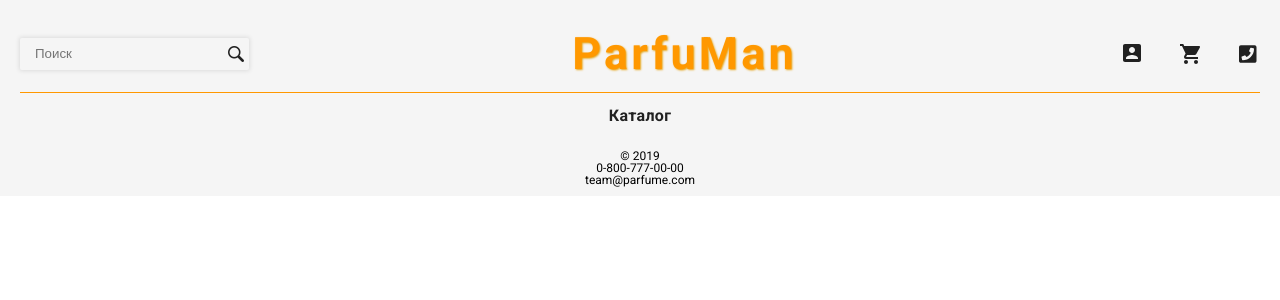
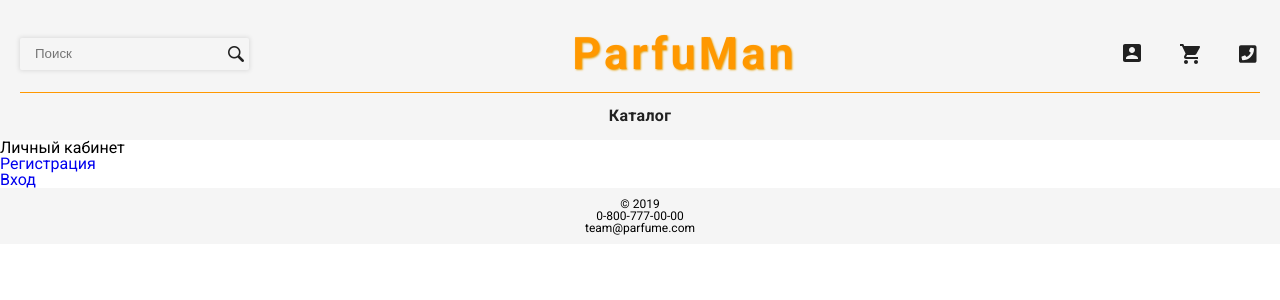
Before and after one commit to ekrechetov/final-project-e-shop, a React (Create React App) app in the folder client/: page /account in a window 1280 px wide. Shown: the top 300 px of the page. Built offline with nearby package versions, Linux system fonts and the light colour scheme; no server answers; what redux-form-input-masks would draw is missing.

Commit message:
Fix-auth (#76)
* Added product Model to DB, edited cart component

* Deleted old folder cart

* Delete old file

* Fixed auth

```diff
--- a/client/src/App.js
+++ b/client/src/App.js
@@ -5,17 +5,17 @@ import jwt_decode from 'jwt-decode';
 import Box from '@material-ui/core/Box';
 import { makeStyles, Switch } from '@material-ui/core';
 import {setCurrentUser, logoutUser} from './actions/authentication';
-import Navbar from './components/Navbar';
+import Account from './components/Account';
 import Login from './components/Login';
-import Home from './components/Home';
+import Register from './components/Register';
+// import Home from './components/Home';
 import Slider from "./components/Slider/Slider";
-import Register from './components/Register';
 import MainPage from "./components/MainPage/MainPage";
 import Header from "./components/Header/Header";
 import Footer from "./components/Footer/Footer";
 import Cart from './pages/Cart/Cart';
 import ProductDetails from './pages/ProductDetails'
-import SignInUp from './components/SignInUp/SignInUp';
+// import SignInUp from './components/SignInUp/SignInUp';
 import setAuthToken from './setAuthToken';
 import store from './store';
 // import img from './0r7qN8U.png';
@@ -52,7 +52,10 @@ class App extends Component {
                         <Header/>
                         <Route exact path="/cart" component={Cart}/>
                         <Route exact path="/" component={MainPage}/>
-                        <Route exact path="/sign-up" component={SignInUp}/>
+                        {/* <Route exact path="/sign-up" component={SignInUp}/> */}
+                        <Route exact path="/account" component={Account}/>
+                        <Route exact path="/login" component={Login}/>
+                        <Route exact path="/register" component={Register}/>
                         <Route exact path='/categories' component={Products} />
                         <Route exact path='/categories/:alias' component={Products} />
                         <Route exact path="/product/:id" component={ProductDetails}/>
--- a/client/src/actions/authentication.js
+++ b/client/src/actions/authentication.js
@@ -41,5 +41,6 @@ export const logoutUser = history => (dispatch) => {
   localStorage.removeItem('jwtToken');
   setAuthToken(false);
   dispatch(setCurrentUser({}));
-  history.push('/login');
+  // history.push('/login');
+  history.push('/');
 };
--- /dev/null
+++ b/client/src/components/Account.js
@@ -0,0 +1,58 @@
+import React, { Component } from 'react';
+import { Link, withRouter } from 'react-router-dom';
+import PropTypes from 'prop-types';
+import { connect } from 'react-redux';
+import { logoutUser } from '../actions/authentication';
+
+class Account extends Component {
+  onLogout(e) {
+    e.preventDefault();
+    this.props.logoutUser(this.props.history);
+  }
+
+  render() {
+    const { isAuthenticated, user } = this.props.auth;
+    const authLinks = (
+      <div>
+        <h3>Личный кабинет</h3>
+        <img src={user.avatar} alt={user.name} title={user.name} />
+        <h4>{user.name}</h4>
+        <Link to="/profile">Мой профиль</Link>
+        <br/>
+        <Link to="/profile/orders">Мои заказы</Link>
+        <br/>
+        <a href="true" onClick={this.onLogout.bind(this)}>
+            Выйти
+        </a>
+      </div>
+    );
+    const guestLinks = (
+      <ul>
+        <li>
+          Личный кабинет
+        </li>
+        <li>
+          <Link to="/register">Регистрация</Link>
+        </li>
+        <li>
+          <Link to="/login">Вход</Link>
+        </li>
+      </ul>
+    );
+    return (
+      <div>
+        {isAuthenticated ? authLinks : guestLinks}
+      </div>
+    );
+  }
+}
+Account.propTypes = {
+  logoutUser: PropTypes.func.isRequired,
+  auth: PropTypes.object.isRequired,
+};
+
+const mapStateToProps = state => ({
+  auth: state.auth,
+});
+
+export default connect(mapStateToProps, { logoutUser })(withRouter(Account));
--- a/client/src/components/AccountIcon/AccountIcon.js
+++ b/client/src/components/AccountIcon/AccountIcon.js
@@ -2,7 +2,7 @@ import React, {Component} from 'react';
 import AccountBox from '@material-ui/icons/AccountBox';
 import {withStyles} from '@material-ui/styles';
 import {Link} from 'react-router-dom';
-import Icon from "@material-ui/core/Icon";
+// import Icon from "@material-ui/core/Icon";
 import SvgIcon from "@material-ui/core/SvgIcon";
 
 const styles = theme => ({
@@ -25,7 +25,7 @@ const styles = theme => ({
 class AccountIcon extends Component {
     render() {
         return (
-            <Link to="/sign-up" className={this.props.classes.accountIconLink}>
+            <Link to="/account" className={this.props.classes.accountIconLink} title="Личный кабинет">
                 <SvgIcon className={this.props.classes.accountIconWrap}><AccountBox className={this.props.classes.accountIcon}/></SvgIcon>
             </Link>
         );
@@ -33,19 +33,3 @@ class AccountIcon extends Component {
 }
 
 export default withStyles(styles)(AccountIcon);
-// import React from 'react';
-// import { withStyles } from '@material-ui/styles';
-//
-// const styles = {
-//     root: {
-//         backgroundColor: 'red',
-//     },
-// };
-//
-// class MyComponent extends React.Component {
-//     render () {
-//         return <div className={this.props.classes.root} />;
-//     }
-// }
-//
-// export default withStyles(styles)(MyComponent);
--- a/client/src/components/Badges/Badges.js
+++ b/client/src/components/Badges/Badges.js
@@ -51,7 +51,7 @@ class CustomizedBadges extends Component {
             qntInCart = qntInCart + item.quantity;
         });
         return (
-            <Link to={'/cart'} className={this.props.classes.badgeLinkWrap}>
+            <Link to={'/cart'} className={this.props.classes.badgeLinkWrap} title="Корзина">
             <IconButton aria-label="Cart" className={this.props.classes.badgeWrapBlock}>
                 <Badge badgeContent={qntInCart} className={this.props.classes.badge}>
                     <ShoppingCartIcon className={this.props.classes.badgeIcon}/>
--- a/client/src/components/ContactInfo/ContactInfo.js
+++ b/client/src/components/ContactInfo/ContactInfo.js
@@ -70,7 +70,7 @@ class ContactInfo extends Component {
     render() {
         return (
             <article className={this.props.classes.contactInfoBlock}>
-                <span className={this.props.classes.contactIconButton} onClick={this.toggleMenu}>
+                <span className={this.props.classes.contactIconButton} onClick={this.toggleMenu} title="Контакты">
                     <FontAwesomeIcon icon={faPhoneSquare} size="1x" className={this.props.classes.contactIcon}/>
                 </span>
                 <div className={this.props.classes.contactInfo} id='contactInfo'>
--- a/client/src/components/Navbar.js
+++ /dev/null
@@ -1,54 +0,0 @@
-import React, { Component } from 'react';
-import { Link, withRouter } from 'react-router-dom';
-import PropTypes from 'prop-types';
-import { connect } from 'react-redux';
-import { logoutUser } from '../actions/authentication';
-// import CartLink from './cart/CartLink';
-
-class Navbar extends Component {
-  onLogout(e) {
-    e.preventDefault();
-    this.props.logoutUser(this.props.history);
-  }
-
-  render() {
-    const { isAuthenticated, user } = this.props.auth;
-    const authLinks = (
-      <ul>
-        <a href="true" onClick={this.onLogout.bind(this)}>
-          <img src={user.avatar} alt={user.name} title={user.name} />
-                            Logout
-        </a>
-      </ul>
-    );
-    const guestLinks = (
-      <ul>
-        <li>
-          <Link to="/register">Sign Up</Link>
-        </li>
-        <li>
-          <Link to="/login">Sign In</Link>
-        </li>
-      </ul>
-    );
-    return (
-      <nav>
-        <Link to="/">Home</Link>
-        <div>
-          {isAuthenticated ? authLinks : guestLinks}
-        </div>
-        {/*<CartLink/>*/}
-      </nav>
-    );
-  }
-}
-Navbar.propTypes = {
-  logoutUser: PropTypes.func.isRequired,
-  auth: PropTypes.object.isRequired,
-};
-
-const mapStateToProps = state => ({
-  auth: state.auth,
-});
-
-export default connect(mapStateToProps, { logoutUser })(withRouter(Navbar));
```
